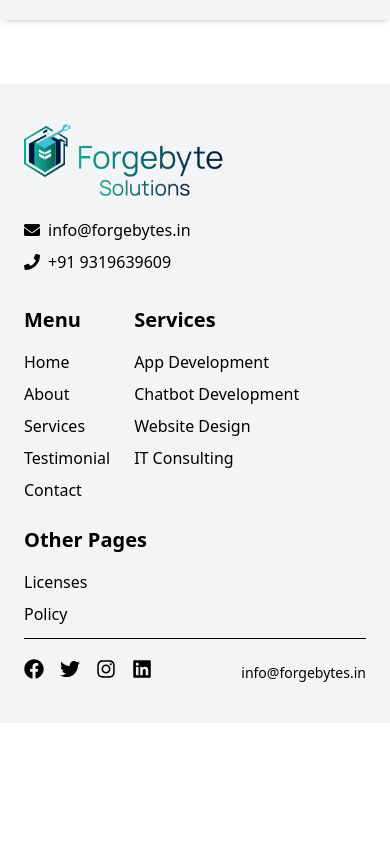
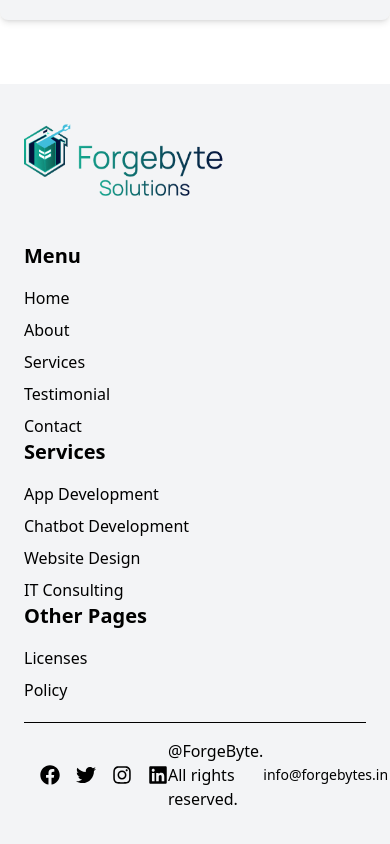
Before and after one commit to THEYASHGAUR/forgebyte-final, a Next.js app: page / in a window 390 px wide. Shown: the part 5293-6137 px from the top of the page. Before the commit the page ends 6016 px from the top, so only its background shows below. Built offline with nearby package versions, Linux system fonts and the light colour scheme.

Commit message:
header and footer minor changes

```diff
--- a/app/components/Footer.jsx
+++ b/app/components/Footer.jsx
@@ -18,43 +18,29 @@ const Footer = () => {
         {/* Contact Info */}
         <div className="w-full sm:w-auto">
           <Image
-          className='mb-4'
-           src="/logo_bg.png" alt="logo" height={100} width={200} />
-          <div className="flex items-center gap-2">
-            <FaEnvelope />
-            <a href="mailto:info@forgebytes.in" className="hover:underline">
-              info@forgebytes.in
-            </a>
-          </div>
-          <div className="flex items-center gap-2 mt-2">
-            <FaPhone />
-            <a href="tel:+919313693609" className="hover:underline">
-              +91 9319639609
-            </a>
-          </div>
-          <div className="flex items-center gap-2 mt-2">
-            {/* <FaMapMarkerAlt />  */}
-            {/* <p>123 Main Street, Anytown, USA, 2141</p> */}
-          </div>
+            className="mb-4"
+            src="/logo_bg.png"
+            alt="logo"
+            height={100}
+            width={200}
+          />
+
+          <div className="flex items-center gap-2 mt-2"></div>
         </div>
 
         {/* Menus - Stack on Mobile */}
-        <div className="flex flex-wrap sm:flex-nowrap gap-6 w-full sm:w-auto">
+        <div className="flex flex-wrap sm:flex-nowrap gap-x-40 w-full sm:w-auto">
           {/* Menu */}
           <div>
             <h2 className="text-xl font-semibold mb-4">Menu</h2>
             <ul className="space-y-2">
-              {[
-                'Home',
-                'About',
-                'Services',
-                'Testimonial',
-                'Contact',
-              ].map((item) => (
-                <li key={item} className="hover:underline cursor-pointer">
-                  {item}
-                </li>
-              ))}
+              {['Home', 'About', 'Services', 'Testimonial', 'Contact'].map(
+                (item) => (
+                  <li key={item} className="hover:underline cursor-pointer">
+                    {item}
+                  </li>
+                )
+              )}
             </ul>
           </div>
 
@@ -89,16 +75,18 @@ const Footer = () => {
         </div>
       </div>
 
-      <div className="flex items-center justify-between border-t-[1px] border-black mt-3">
-        <div className="flex justify-center space-x-4 mt-4">
+      <div className="flex items-center justify-between  border-t-[1px]  p-4 border-black mt-5">
+        <div className="flex justify-center space-x-4 ">
           <FaFacebook className="text-xl cursor-pointer hover:text-blue-400" />
           <FaTwitter className="text-xl cursor-pointer hover:text-blue-300" />
           <FaInstagram className="text-xl cursor-pointer hover:text-pink-400" />
           <FaLinkedin className="text-xl cursor-pointer hover:text-blue-500" />
         </div>
 
-        {/* Footer Bottom */}
-        <div className="mt-6 text-center text-sm">
+        <div className="flex items-center justify-center">
+          <p>@ForgeByte. All rights reserved.</p>
+        </div>
+        <div className=" text-center text-sm">
           <a href="mailto:info@forgebytes.in" className="hover:underline">
             info@forgebytes.in
           </a>
--- a/app/components/Header.jsx
+++ b/app/components/Header.jsx
@@ -33,7 +33,7 @@ const Header = () => {
       </nav>
 
       {/* Contact Button (Always Visible) */}
-      <button className="hidden md:block bg-gradient-to-r from-blue-400 to-green-400 px-4 py-2 rounded-full text-white hover:opacity-90">
+      <button className="hidden md:block bg-gradient-to-r from-[#387397] to-[#A6EADA] px-4 py-2 rounded-full text-white hover:opacity-90">
         <Link href="/contactUs">Contact Us</Link>
       </button>
 
```
